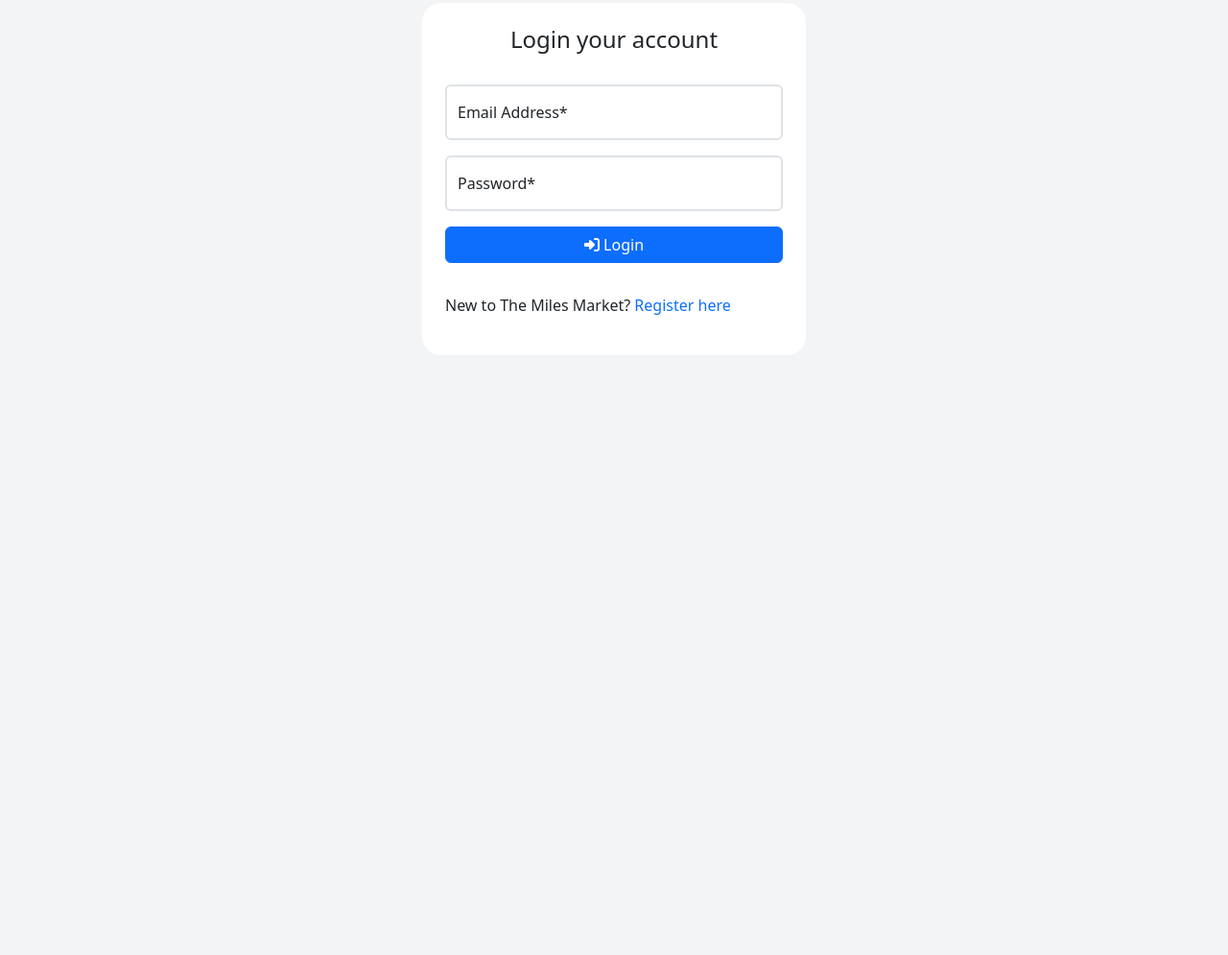
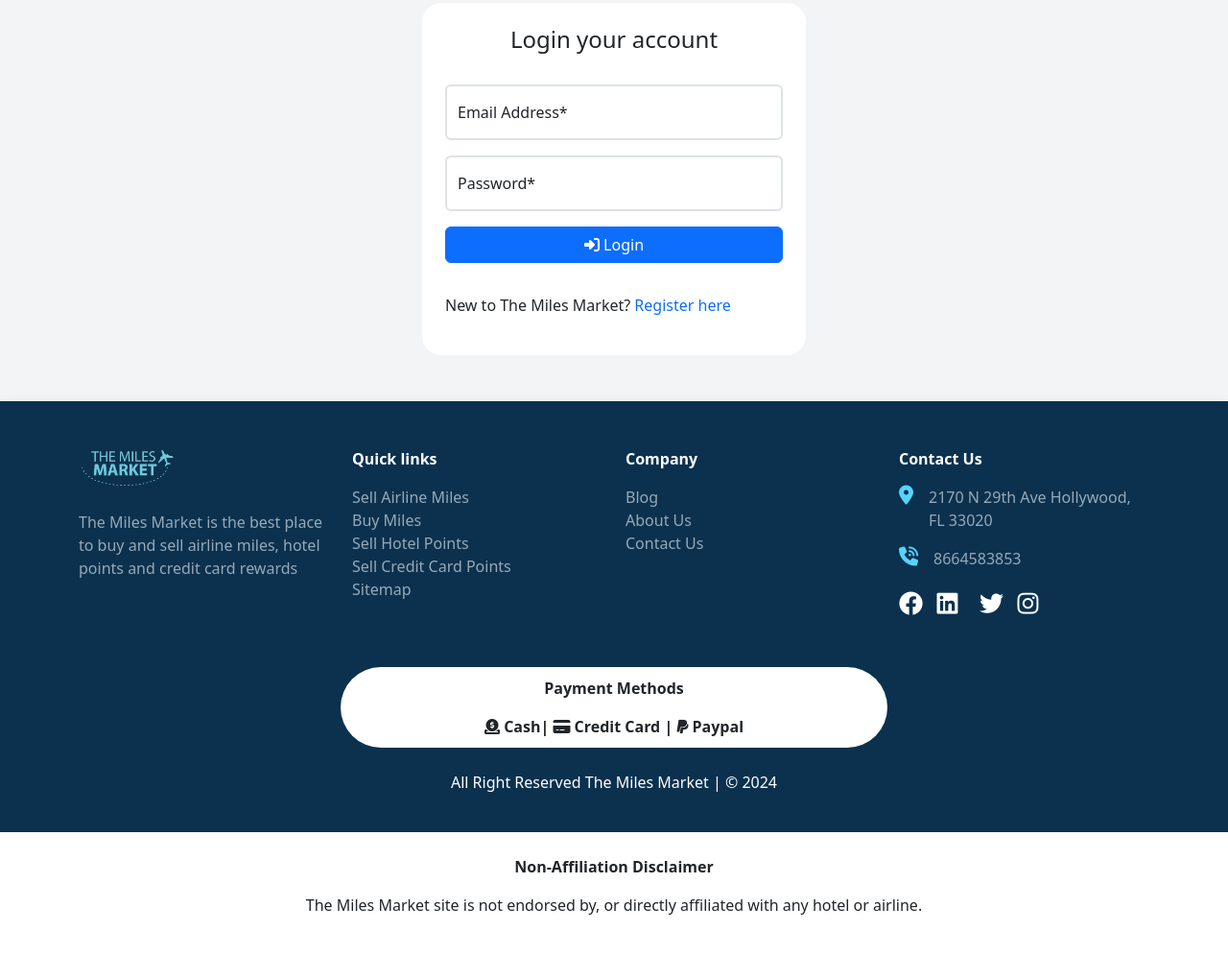
Before and after one commit to Sawom/The-Miles-Market, a plain HTML site: page login.html in a window 1280 px wide. Shown: the part 188-1183 px from the top of the page at 96% size. Before the commit the page ends 800 px from the top, so only its background shows below. Drawn offline with Linux system fonts and the light colour scheme.

Commit message:
login done

```diff
--- a/login.html
+++ b/login.html
@@ -119,6 +119,106 @@
     <br> <br>
     <!-- form done -->
 
+    <!-- footer part -->
+    <section class="divWhite shadow ">
+      <!-- part 1 -->
+      <div style="background-color: #0B314E;">
+        <br>
+        <div class="container mx-auto mt-4" >
+          <div class="row">
+            <!-- 1 -->
+            <div class="col-12 col-md-6 col-lg-3" >
+
+              <img src="imgs/logo.png" style="width: 100px" class="img-fluid" alt="">
+              <br><br>
+              <p class="footerText" >
+                The Miles Market is the best place to buy and sell airline miles, hotel points and credit card rewards
+              </p>
+            </div>
+
+            <!-- 2 -->
+            <div class="col-12 col-md-6 col-lg-3" >
+              <p class="text-white"> <b>Quick links</b> </p>
+              <a href="" class="footerLinks" >Sell Airline Miles</a>
+              <br>
+              <a href="" class="footerLinks" >Buy Miles</a>
+              <br>
+              <a href="" class="footerLinks" >Sell Hotel Points</a>
+              <br>
+              <a href="" class="footerLinks" >Sell Credit Card Points</a>
+              <br>
+              <a href="" class="footerLinks" >Sitemap</a>
+            </div>
+
+            <!-- 3 -->
+            <div class="col-12 col-md-6 col-lg-3" >
+              <p class="text-white"> <b>Company</b> </p>
+              <a href="" class="footerLinks" >Blog</a>
+              <br>
+              <a href="" class="footerLinks" >About Us</a>
+              <br>
+              <a href="" class="footerLinks" >Contact Us</a>
+            </div>
+
+            <!-- 4 -->
+            <div class="col-12 col-md-6 col-lg-3" >
+              <p class="text-white"> <b>Contact Us</b> </p>
+              <!-- address -->
+              <span class="d-flex " >
+                <i class="fa-solid fa-location-dot " style="color: #56D4FC; font-size: 20px;"></i>
+                <p class="footerLinks mx-3">2170 N 29th Ave Hollywood, <br> FL 33020</p>
+              </span>
+
+              <!-- phone -->
+              <span class="d-flex " >
+                <i class="fa-solid fa-phone-volume " style="color: #56D4FC; font-size: 20px;"></i>
+                <p class="footerLinks mx-3">8664583853</p>
+              </span>
+
+              <!-- social icons -->
+              <span class="text-white " style="font-size: 25px; " >
+                <i class="fa-brands fa-facebook"></i>
+                <i class="fa-brands fa-linkedin mx-2"></i>
+                <i class="fa-brands fa-twitter mx-2"></i>
+                <i class="fa-brands fa-instagram"></i>
+              </span>
+
+            </div>
+
+          </div>
+          <br> <br>
+
+          <!-- payment part -->
+          <div class="row">
+            <div class="text-center col-10 col-md-6 smallDiv" >
+              <p >
+                <b>Payment Methods</b>
+              </p>
+              <!-- icons -->
+              <b >
+                <i class="fa-solid fa-circle-dollar-to-slot"></i> Cash|
+                <i class="fa-solid fa-credit-card"></i> Credit Card |
+                <i class="fa-brands fa-paypal"></i> Paypal
+              </b>
+            </div>
+          </div>
+
+          <br>
+          <p class="text-white text-center" > All Right Reserved The Miles Market | © 2024</p>
+          <br>
+        </div>
+
+      </div>
+
+      <br>
+      <!-- part 2 -->
+      <span class="text-center">
+        <p> <b>Non-Affiliation Disclaimer</b> </p>
+        <p>The Miles Market site is not endorsed by, or directly affiliated with any hotel or airline.</p>
+      </span>
+      <br>
+    </section>
+    <!-- footer part end -->
 
     <script src="js/bootstrap.bundle.min.js"></script>
 </body>
```
